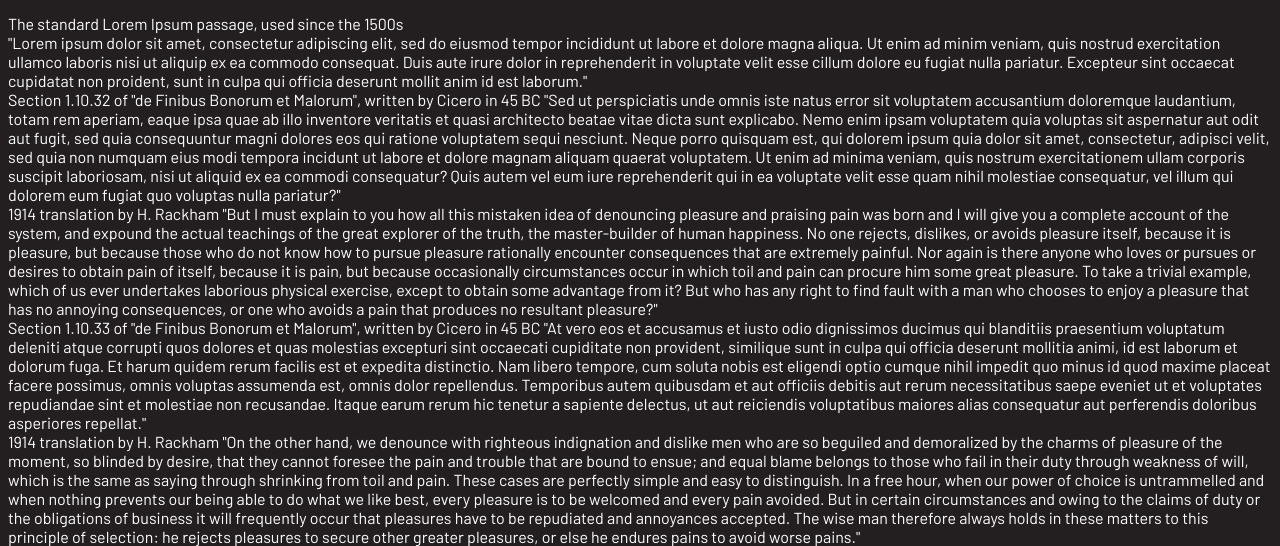
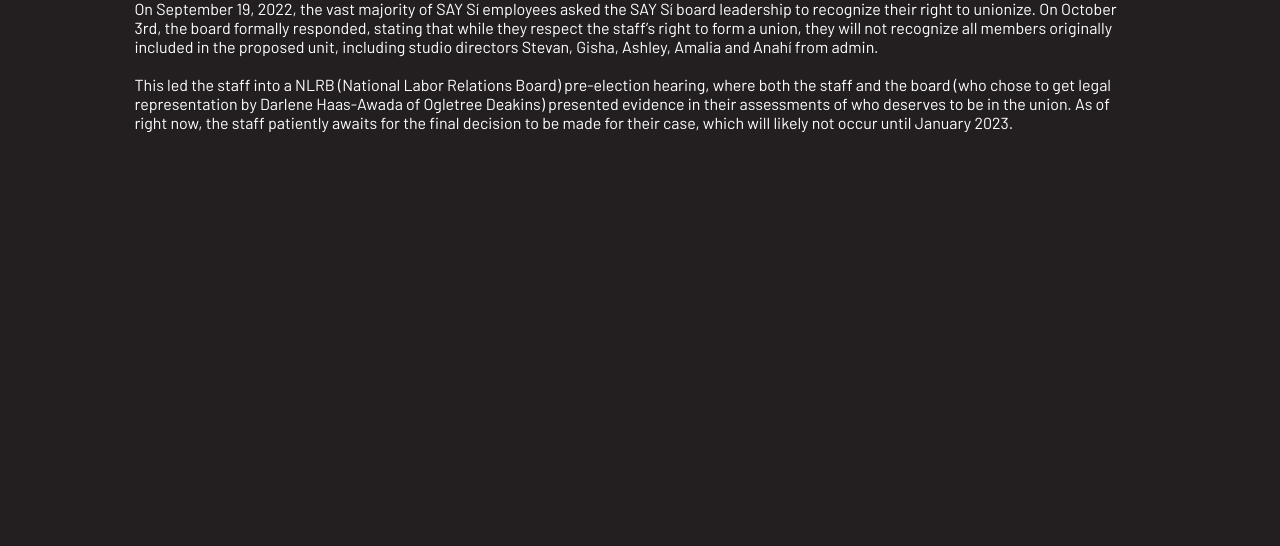
Before and after one commit to saysiunion/saysiunion.com, a plain HTML site: page index.html in a window 1280 px wide. Shown: the part 730-1276 px from the top of the page. After the commit the page ends 862 px from the top, so only its background shows below. Drawn offline with Linux system fonts and the light colour scheme.

Commit message:
Professionalism

```diff
--- a/index.html
+++ b/index.html
@@ -1,15 +1,13 @@
 <!DOCTYPE html>
 
 <head>
-    <title>SAY S&iacute; Union Links</title>
+    <title>SAY S&iacute; Union</title>
     <meta charset="UTF-8" />
     <meta name="viewport" content="width=device-width,initial-scale=1" />
     <meta name="description" content="" />
     <link rel="stylesheet" href="style.css">
-    <!-- Atkinson Hyperlegible font link (what's our real font?) -->
     <link rel="preconnect" href="https://fonts.googleapis.com">
     <link rel="preconnect" href="https://fonts.gstatic.com" crossorigin>
-    <link href="https://fonts.googleapis.com/css2?family=Atkinson+Hyperlegible:ital,wght@0,400;0,700;1,400;1,700&display=swap" rel="stylesheet">
     <link href="https://fonts.googleapis.com/css2?family=Barlow:ital,wght@0,400;0,600;0,900;1,400;1,600;1,900&display=swap" rel="stylesheet">
     <link rel="icon" type="image/x-icon" href="/images/favicon.ico">
 </head>
@@ -18,34 +16,43 @@
     <nav>
         <ul>
             <li style="text-align: left;";><img src="images/upologo-black.png" width="34" height="34" style="padding:5px 0 0 10px;"/> </li>
-            <li><a href="#">Home</a></li>
-            <li><a href="#">Press</a></li>
-            <li><a href="#">Resources</a></li>
+            <li><a href="https://saysiunion.org/">Home</a></li>
+            <li><a href="https://saysiunion.org/press">Press</a></li>
+            <li><a href="https://saysiunion.org/resources">Resources</a></li>
         </ul>
     </nav>
 
     <div class="hero-image">
         <div class="hero-text">
-            <img src="images/unionlogo.svg" width="100%" style="max-width:700px;">
+            <img src="images/unionlogo.svg" alt="The SAY Si Union" width="100%" style="max-width:700px;">
             <p>We are The SAY S&iacute; Union, working together for a brighter SAY Sí.</p>
             <button onclick="window.location.href='https://www.patreon.com/UPOTX/';">Offer Cheddar Ducats Paper Skrilla Schmoney </button>
         </div>
     </div>
 
-    <p> <!-- filler to make sure the site has scrolling tech -->
-        The standard Lorem Ipsum passage, used since the 1500s <br> "Lorem ipsum dolor sit amet, consectetur adipiscing elit, sed do eiusmod tempor incididunt ut labore et dolore magna aliqua. Ut enim ad minim veniam, quis nostrud exercitation ullamco laboris nisi ut aliquip ex ea commodo consequat. Duis aute irure dolor in reprehenderit in voluptate velit esse cillum dolore eu fugiat nulla pariatur. Excepteur sint occaecat cupidatat non proident, sunt in culpa qui officia deserunt mollit anim id est laborum."
-        <br>
-        Section 1.10.32 of "de Finibus Bonorum et Malorum", written by Cicero in 45 BC
-        "Sed ut perspiciatis unde omnis iste natus error sit voluptatem accusantium doloremque laudantium, totam rem aperiam, eaque ipsa quae ab illo inventore veritatis et quasi architecto beatae vitae dicta sunt explicabo. Nemo enim ipsam voluptatem quia voluptas sit aspernatur aut odit aut fugit, sed quia consequuntur magni dolores eos qui ratione voluptatem sequi nesciunt. Neque porro quisquam est, qui dolorem ipsum quia dolor sit amet, consectetur, adipisci velit, sed quia non numquam eius modi tempora incidunt ut labore et dolore magnam aliquam quaerat voluptatem. Ut enim ad minima veniam, quis nostrum exercitationem ullam corporis suscipit laboriosam, nisi ut aliquid ex ea commodi consequatur? Quis autem vel eum iure reprehenderit qui in ea voluptate velit esse quam nihil molestiae consequatur, vel illum qui dolorem eum fugiat quo voluptas nulla pariatur?"
-        <br>
-        1914 translation by H. Rackham
-        "But I must explain to you how all this mistaken idea of denouncing pleasure and praising pain was born and I will give you a complete account of the system, and expound the actual teachings of the great explorer of the truth, the master-builder of human happiness. No one rejects, dislikes, or avoids pleasure itself, because it is pleasure, but because those who do not know how to pursue pleasure rationally encounter consequences that are extremely painful. Nor again is there anyone who loves or pursues or desires to obtain pain of itself, because it is pain, but because occasionally circumstances occur in which toil and pain can procure him some great pleasure. To take a trivial example, which of us ever undertakes laborious physical exercise, except to obtain some advantage from it? But who has any right to find fault with a man who chooses to enjoy a pleasure that has no annoying consequences, or one who avoids a pain that produces no resultant pleasure?"
-        <br>
-        Section 1.10.33 of "de Finibus Bonorum et Malorum", written by Cicero in 45 BC
-        "At vero eos et accusamus et iusto odio dignissimos ducimus qui blanditiis praesentium voluptatum deleniti atque corrupti quos dolores et quas molestias excepturi sint occaecati cupiditate non provident, similique sunt in culpa qui officia deserunt mollitia animi, id est laborum et dolorum fuga. Et harum quidem rerum facilis est et expedita distinctio. Nam libero tempore, cum soluta nobis est eligendi optio cumque nihil impedit quo minus id quod maxime placeat facere possimus, omnis voluptas assumenda est, omnis dolor repellendus. Temporibus autem quibusdam et aut officiis debitis aut rerum necessitatibus saepe eveniet ut et voluptates repudiandae sint et molestiae non recusandae. Itaque earum rerum hic tenetur a sapiente delectus, ut aut reiciendis voluptatibus maiores alias consequatur aut perferendis doloribus asperiores repellat."
-        <br>
-        1914 translation by H. Rackham
-        "On the other hand, we denounce with righteous indignation and dislike men who are so beguiled and demoralized by the charms of pleasure of the moment, so blinded by desire, that they cannot foresee the pain and trouble that are bound to ensue; and equal blame belongs to those who fail in their duty through weakness of will, which is the same as saying through shrinking from toil and pain. These cases are perfectly simple and easy to distinguish. In a free hour, when our power of choice is untrammelled and when nothing prevents our being able to do what we like best, every pleasure is to be welcomed and every pain avoided. But in certain circumstances and owing to the claims of duty or the obligations of business it will frequently occur that pleasures have to be repudiated and annoyances accepted. The wise man therefore always holds in these matters to this principle of selection: he rejects pleasures to secure other greater pleasures, or else he endures pains to avoid worse pains."
+    <div style="margin-left:auto;margin-right:auto; width: 80%; max-width: 1536px;">
+        <h1>Header!</h1>
+        <p>
+            On September 19, 2022, the vast majority
+            of SAY Sí employees asked the SAY Sí board
+            leadership to recognize their right to unionize.
+            On October 3rd, the board formally responded,
+            stating that while they respect the staff’s right
+            to form a union, they will not recognize all
+            members originally included in the proposed
+            unit, including studio directors Stevan, Gisha,
+            Ashley, Amalia and Anahí from admin. <br> <br> This led
+            the staff into a NLRB (National Labor Relations
+            Board) pre-election hearing, where both the
+            staff and the board (who chose to get legal
+            representation by Darlene Haas-Awada of
+            Ogletree Deakins) presented evidence in their
+            assessments of who deserves to be in the union.
+            As of right now, the staff patiently awaits for
+            the final decision to be made for their case,
+            which will likely not occur until January 2023.
+        </p>
+    </div>
     </p>
 
 </body>
--- a/style.css
+++ b/style.css
@@ -1,3 +1,4 @@
+/* Basic junk like background color and font */
   body, html {
       background-color: #231F20;
       font-family: 'Barlow', sans-serif;
@@ -6,32 +7,24 @@
 
   h1, b {
       color: #60CFC7;
-    font-family: 'Barlow', sans-serif;
   }
 
-p, label {
+  p {
       color: #FFFFFF;
   }
+/* End basic junk */
 
 
-/* The hero image */
+/* Rules concerning hero image */
   .hero-image {
-
-
-  /* Use "linear-gradient" to add a darken background effect to the image (photographer.jpg). This will make the text easier to read */
     background-image: linear-gradient(rgba(0, 0, 0, 0.5), rgba(0, 0, 0, 0.5)), url("images/banger.jpg");
-
-  /* Set a specific height */
-  height: 90%;
-
-  /* Position and center the image to scale nicely on all screens */
-  background-position: center;
+    height: 80%;
+    background-position: bottom center;
     background-repeat: no-repeat;
     background-size: cover;
     position: relative;
   }
 
-/* Place text in the middle of the image */
   .hero-text {
     text-align: center;
     position: absolute;
@@ -50,15 +43,16 @@
     font-size: 60px;
     margin: 0;
   }
+/* End rules concerning hero image */
 
-
+/* Rules concerning nav bar */
   nav {
     position: fixed;
     top: 0;
     left: 0;
     right: 0;
     background-color: #000;
-    z-index: 10000;
+    z-index: 10000; /* If something happens to this sweet summer child the navigation bar will go to eeby deeby */
   }
 
   nav ul {
@@ -83,11 +77,5 @@
 
   nav a:hover {
     background-color: #60CFC7;
-
   }
-
-  /*@media (max-width: 600px) {
-    nav ul {
-      flex-direction: column;
-    }
-  }*/
+/* End rules concerning nav bar */
```
Lines whose indentation alone changed are shown as unchanged.
